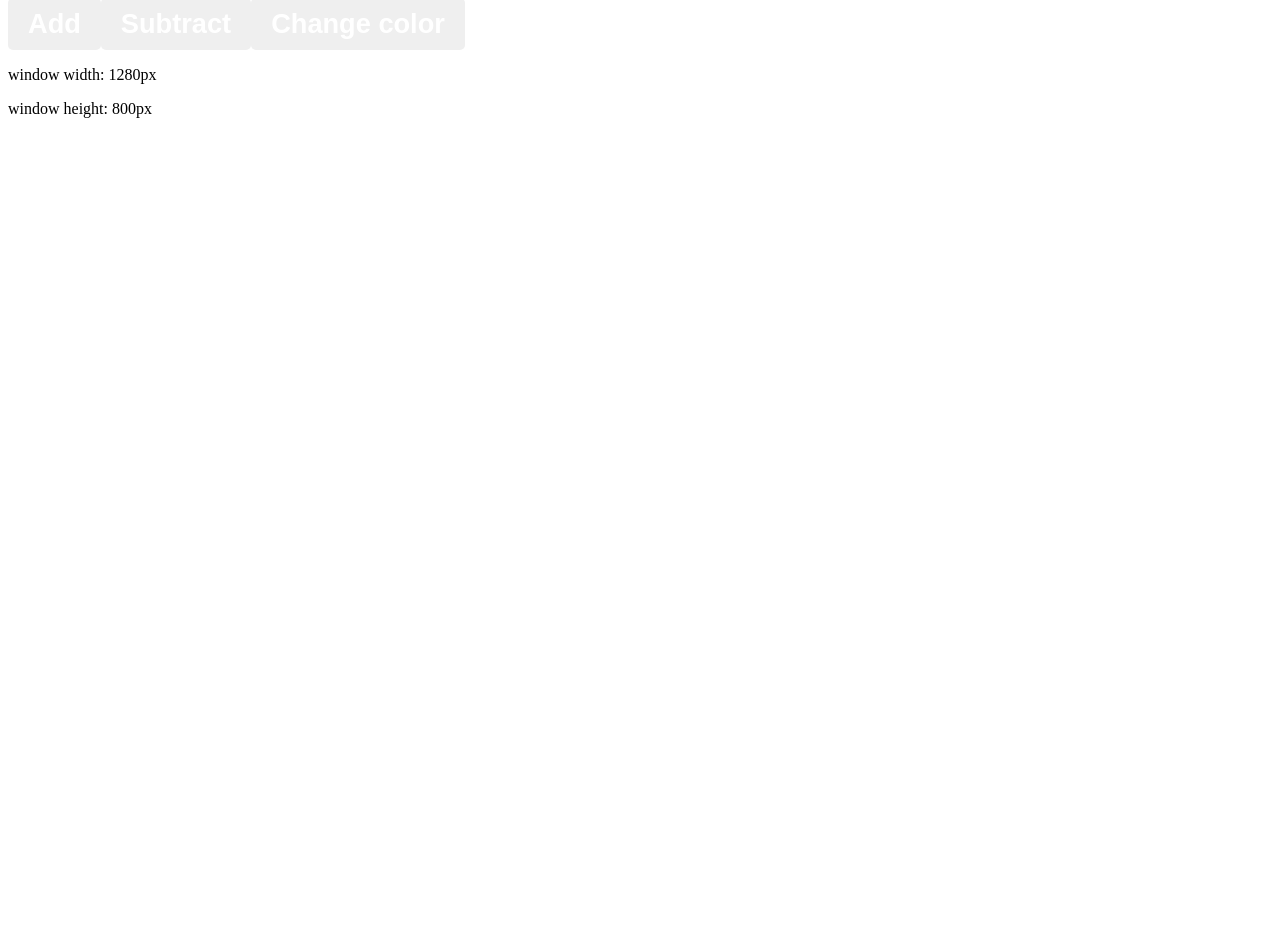
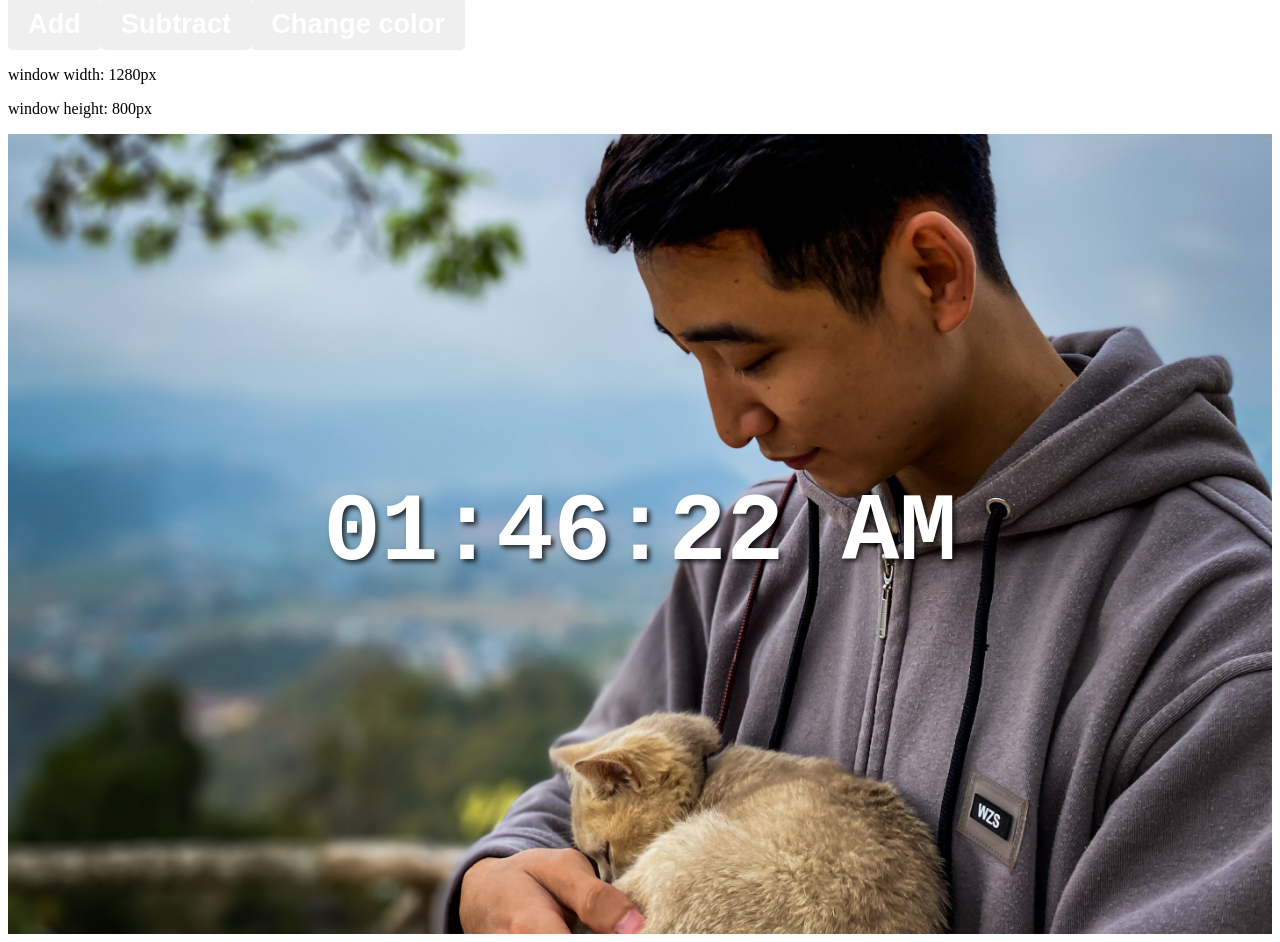
Before and after one commit to DoanKhiem/React-Full-Course, a React (Vite) app: page / in a window 1280 px wide. Shown: the part 4649-5591 px from the top of the page. Before the commit the page ends 4783 px from the top, so only its background shows below. Built offline with nearby package versions, Linux system fonts and the light colour scheme.

Commit message:
digital clock app

```diff
--- a/src/App.jsx
+++ b/src/App.jsx
@@ -1,34 +1,35 @@
 // import Header from "./Header"
 // import Footer from "./Footer"
 // import Food from "./Food"
-import Card from "./components/Card"
-import Button from "./components/Button"
-import Student from "./components/Student"
-import UserGreeting from "./components/UserGreeting"
-import List from "./components/List"
-import MyComponent from "./components/MyComponent"
-import Counter from "./components/Counter"
-import Form from "./components/Form"
-import ColorPicker from "./components/ColorPicker"
-import ToDoList from "./ToDoList"
-import UseEffect from "./components/UseEffect"
+import Card from "./components/Card";
+import Button from "./components/Button";
+import Student from "./components/Student";
+import UserGreeting from "./components/UserGreeting";
+import List from "./components/List";
+import MyComponent from "./components/MyComponent";
+import Counter from "./components/Counter";
+import Form from "./components/Form";
+import ColorPicker from "./components/ColorPicker";
+import ToDoList from "./ToDoList";
+import UseEffect from "./components/UseEffect";
+import DigitalClock from "./components/DigitalClock";
 function App() {
   const fruits = [
-        { id: 1, name: 'grape', calogies: 52 },
-        { id: 2, name: 'banana', calogies: 33 },
-        { id: 3, name: 'cherry', calogies: 44 },
-        { id: 4, name: 'lemon', calogies: 55 },
-        { id: 5, name: 'fig', calogies: 64 },
-        { id: 6, name: 'apple', calogies: 15 },
-    ];
-    const vegetables = [
-        { id: 1, name: 'potatoes', calogies: 52 },
-        { id: 2, name: 'celery', calogies: 33 },
-        { id: 3, name: 'carrots', calogies: 44 },
-        { id: 4, name: 'corn', calogies: 55 },
-        { id: 5, name: 'fig', calogies: 64 },
-        { id: 6, name: 'broccoli', calogies: 15 },
-    ];
+    { id: 1, name: "grape", calogies: 52 },
+    { id: 2, name: "banana", calogies: 33 },
+    { id: 3, name: "cherry", calogies: 44 },
+    { id: 4, name: "lemon", calogies: 55 },
+    { id: 5, name: "fig", calogies: 64 },
+    { id: 6, name: "apple", calogies: 15 },
+  ];
+  const vegetables = [
+    { id: 1, name: "potatoes", calogies: 52 },
+    { id: 2, name: "celery", calogies: 33 },
+    { id: 3, name: "carrots", calogies: 44 },
+    { id: 4, name: "corn", calogies: 55 },
+    { id: 5, name: "fig", calogies: 64 },
+    { id: 6, name: "broccoli", calogies: 15 },
+  ];
   return (
     <>
       {/* <Header />
@@ -46,17 +47,17 @@ function App() {
       </div>
 
       <UserGreeting username="Khiem" isLoggedIn={false} />
-      <List items={fruits} category="Fruits"/>
-      <List items={vegetables} category="Vegetables"/>
+      <List items={fruits} category="Fruits" />
+      <List items={vegetables} category="Vegetables" />
       <MyComponent />
       <Counter />
       <Form />
       <ColorPicker />
       <ToDoList />
       <UseEffect />
+      <DigitalClock />
     </>
-
-  )
+  );
 }
 
-export default App
+export default App;
--- /dev/null
+++ b/src/assets/css/digitalclock.css
@@ -0,0 +1,28 @@
+.container-digital-clock {
+    background-image: url('../img/avt.jpg');
+    background-position: center;
+    background-repeat: no-repeat;
+    background-size: cover;
+    background-attachment: fixed;
+    margin: 0;
+
+    display: flex;
+    justify-content: center;
+    min-height: 100vh;
+    align-items: center;
+}
+
+.clock-container {
+    backdrop-filter: blur(5px);
+    width: 100vw;
+    padding: 10px 0;
+}
+
+.clock {
+    color: white;
+    font-size: 6rem;
+    font-weight: bold;
+    font-family: monospace;
+    text-align: center;
+    text-shadow: 3px 3px 5px hsla(0, 0%, 0%, 0.75);
+}
--- /dev/null
+++ b/src/components/DigitalClock.jsx
@@ -0,0 +1,38 @@
+import "../assets/css/digitalclock.css";
+import React, { useEffect, useState } from "react";
+
+function DigitalClock() {
+  const [time, setTime] = useState(new Date());
+  useEffect(() => {
+    const intervalId = setInterval(() => {
+      setTime(new Date());
+    }, 1000);
+    return () => {
+      clearInterval(intervalId);
+    };
+  }, []);
+
+  function formatTime() {
+    let hours = time.getHours();
+    const minutes = time.getMinutes();
+    const seconds = time.getSeconds();
+    const meridiem = hours >= 12 ? "PM" : "AM";
+    hours = hours % 12 || 12;
+    return `${padZero(hours)}:${padZero(minutes)}:${padZero(
+      seconds
+    )} ${meridiem}`;
+  }
+  function padZero(num) {
+    return num < 10 ? `0${num}` : num;
+  }
+
+  return (
+    <div className="container-digital-clock">
+      <div className="clock">
+        <span>{formatTime()}</span>
+      </div>
+    </div>
+  );
+}
+
+export default DigitalClock;
```
